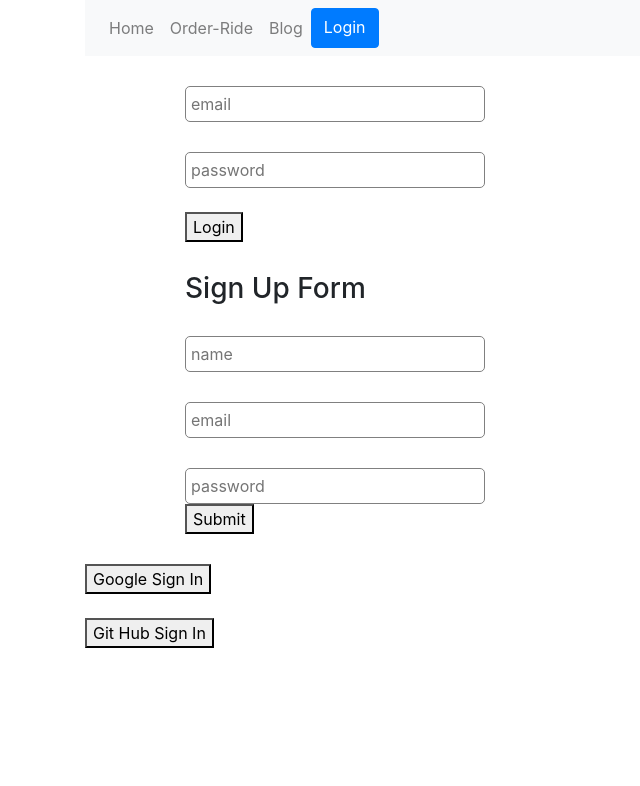
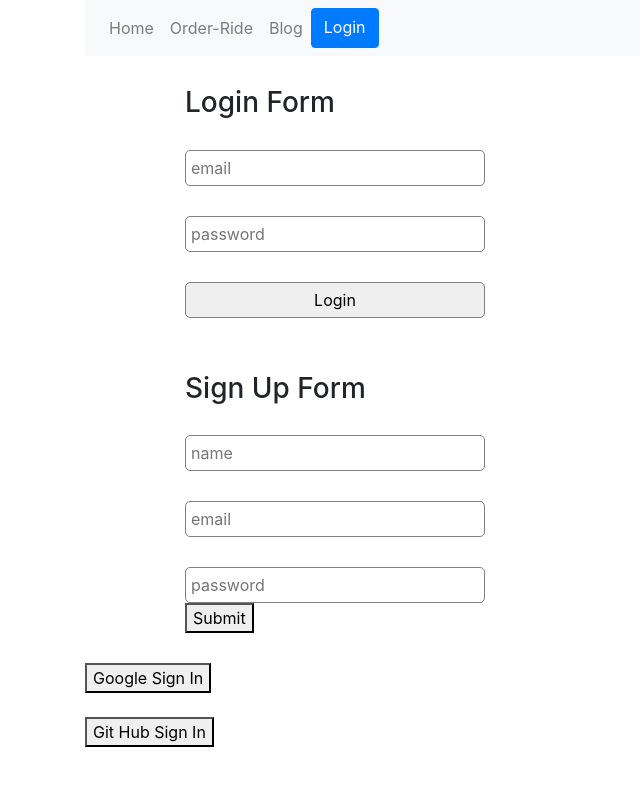
Before and after one commit to git11hub/dhaka-transport, a React (Create React App) app: page /login in a window 1280 px wide. Shown: the top 786 px of the page, without its empty margins (0-640 px from the left). Built offline with nearby package versions, Linux system fonts and the light colour scheme.

Commit message:
basic form complete

```diff
--- a/src/PrivateRoute/PrivateRoute.js
+++ b/src/PrivateRoute/PrivateRoute.js
@@ -4,7 +4,7 @@ import { UserContext } from '../App';
 
 const PrivateRoute = ({ children, ...rest }) => {
     const [loggedInUser, setLoggedInUser] = useContext(UserContext);
-
+console.log(loggedInUser);
     return (
         <Route
             {...rest}
--- a/src/components/Header/Header.js
+++ b/src/components/Header/Header.js
@@ -14,7 +14,9 @@ const Header = () => {
                 <Nav.Link href="/orderRide/Bike">Order-Ride</Nav.Link>
                 <Nav.Link href="/blog">Blog</Nav.Link>
 
-                <Button href="/login" variant="primary">Login</Button>
+                {loggedInUser.email ?<Button href="/login" variant="primary">Log Out</Button>:
+                    <Button href="/login" variant="primary">Login</Button>
+                }
                 <Nav.Link href="/contact">{loggedInUser.name}</Nav.Link>
 
             </Nav>
--- a/src/components/Login/Login.js
+++ b/src/components/Login/Login.js
@@ -25,6 +25,7 @@ const Login = () => {
     const location = useLocation();
     const { from } = location.state || { from: { pathname: "/" } };
 
+    console.log(from);
 
     if (firebase.apps.length === 0) {
         firebase.initializeApp(firebaseConfig);
@@ -37,6 +38,7 @@ const Login = () => {
             .then((result) => {
                 const { displayName, email } = result.user;
                 const signedInUser = { name: displayName, email };
+                // setUser(signedInUser);
                 setLoggedInUser(signedInUser);
                 history.replace(from);
                 // ...
@@ -48,6 +50,8 @@ const Login = () => {
                 var email = error.email;
                 // The firebase.auth.AuthCredential type that was used.
                 var credential = error.credential;
+                console.log(error);
+                console.log(errorMessage);
                 // ...
             });
         e.preventDefault();
@@ -90,9 +94,12 @@ const Login = () => {
     const onSubmit = data => {
         console.log(data);
         firebase.auth().signInWithEmailAndPassword(data.email, data.password)
-            .then((userCredential) => {
-                var user = userCredential.user;
-                console.log(user);
+            .then((res) => {
+                console.log(res);
+                // var user = userCredential.user;
+                // console.log(user);
+                setLoggedInUser(res.user);
+                history.replace(from);
             })
             .catch((error) => {
                 var errorCode = error.code;
@@ -100,10 +107,10 @@ const Login = () => {
                 console.log(error);
             });
 
-        // testing and delete imediately
+        // testing Sign Up area Working
+
         firebase.auth().createUserWithEmailAndPassword(data.email, data.password)
             .then((userCredential) => {
-                // Signed in
                 var user = userCredential.user;
                 // ...
             })
@@ -113,27 +120,28 @@ const Login = () => {
                 console.log(error);
                 // ..
             });
+
+
     };
 
-    // console.log(watch("example")); // watch input value by passing the name of it
     return (
         <>
             < form className="login-form" onSubmit={handleSubmit(onSubmit)} >
-
                 {/* < input name="email" defaultValue={loggedInUser.email} ref={register({ required: true })} placeholder="Your Email" />
             { errors.email && <span className="error">Email is required</span>}
 
             < input type="password" name="password" ref={register({ required: true })} placeholder="Password" />
             { errors.password && <span className="error">Password is required</span>} */}
                 {/* <input type="submit" value="Submit" /> */}
+                <h3>Login Form</h3>
                 <input type="email" name="email" ref={register} placeholder="email" />
                 {errors.email && <span className="error">Email is required</span>}
 
                 <input type="password" name="password" ref={register} placeholder="password" />
                 {errors.password && <span className="error">Password is required</span>}
 
-                <br />
-                <button type="submit">Login</button>
+                <input type="submit" value="Login" />
+                {/* <button type="submit">Login</button> */}
 
                 <br />
             </form >
@@ -145,6 +153,8 @@ const Login = () => {
                 <input type="password" name="password" ref={register} placeholder="password" />
                 <button type="submit">Submit</button>
             </form>
+
+
             <button onClick={handleGoogleSignIn}>Google Sign In</button>
             <br />
             <br />
--- a/src/components/OrderRide/OrderRide.js
+++ b/src/components/OrderRide/OrderRide.js
@@ -10,14 +10,14 @@ const OrderRide = () => {
     const [show, setShow] = useState(true);
 
     const { destination } = useParams();
-    console.log(destination);
+    // console.log(destination);
 
     //test
     const [vehicle, setVehicle] = useContext(VehiclesContext);
-    console.log(vehicle);
+    // console.log(vehicle);
 
     const transport = vehicles.map(vehicle => vehicle).filter(d => d.rideType === destination);
-    console.log(transport[0]);
+    // console.log(transport[0]);
     const {rideType, imgUrl} = transport[0];
     return (
         <Row>
```
Also changed, not shown: firebase.json.
